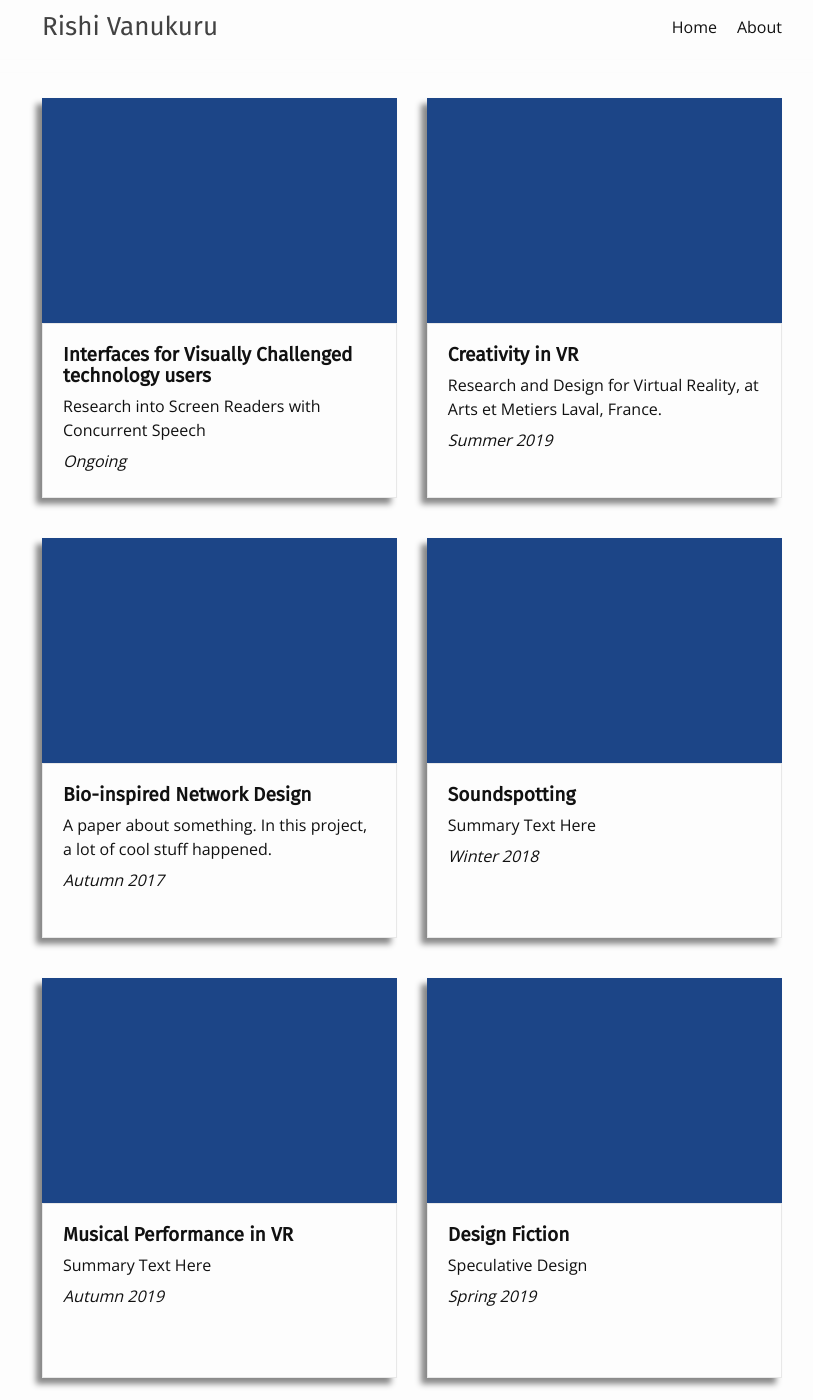
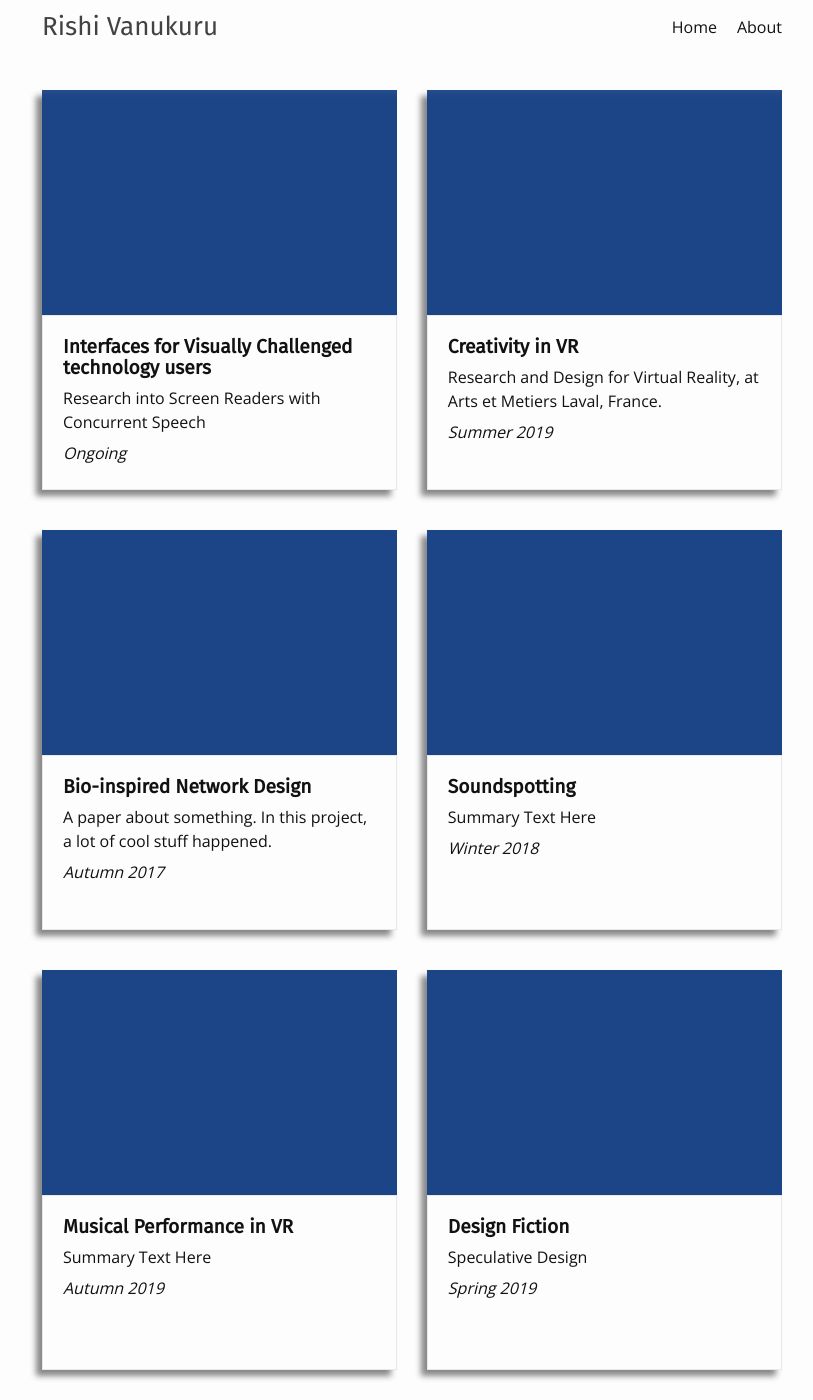
Before and after one commit to rishivanukuru/vanukuru.github.io.old, a Jekyll site: the page built from index.md, in a window 1280 px wide and 1400 px high. Shown: the whole window, without its empty margins (228-1041 px from the left). Built offline with Jekyll 4.4.1, drawn with Linux system fonts in a browser that asks for light colours.

Commit message:
Quick Fix

```diff
--- a/_layouts/default.html
+++ b/_layouts/default.html
@@ -7,8 +7,7 @@
 
     {%- include header.html -%}
 
-      <br>
-      <br>
+
 
 
     <main class="page-content" aria-label="Content">
--- a/_sass/minima/_layout.scss
+++ b/_sass/minima/_layout.scss
@@ -215,6 +215,7 @@
  * Page content
  */
 .page-content {
+    margin-top: 40px;
   padding: $spacing-unit 0;
   flex: 1 0 auto;
 }
```
